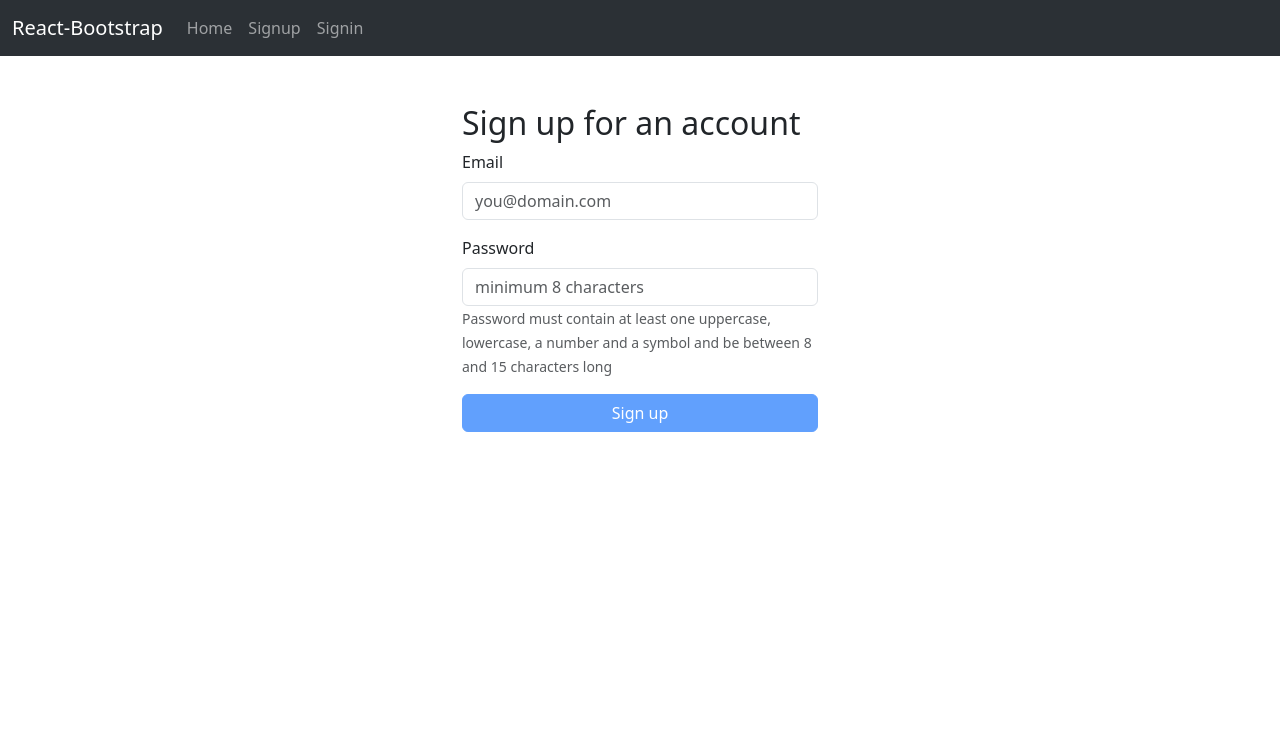
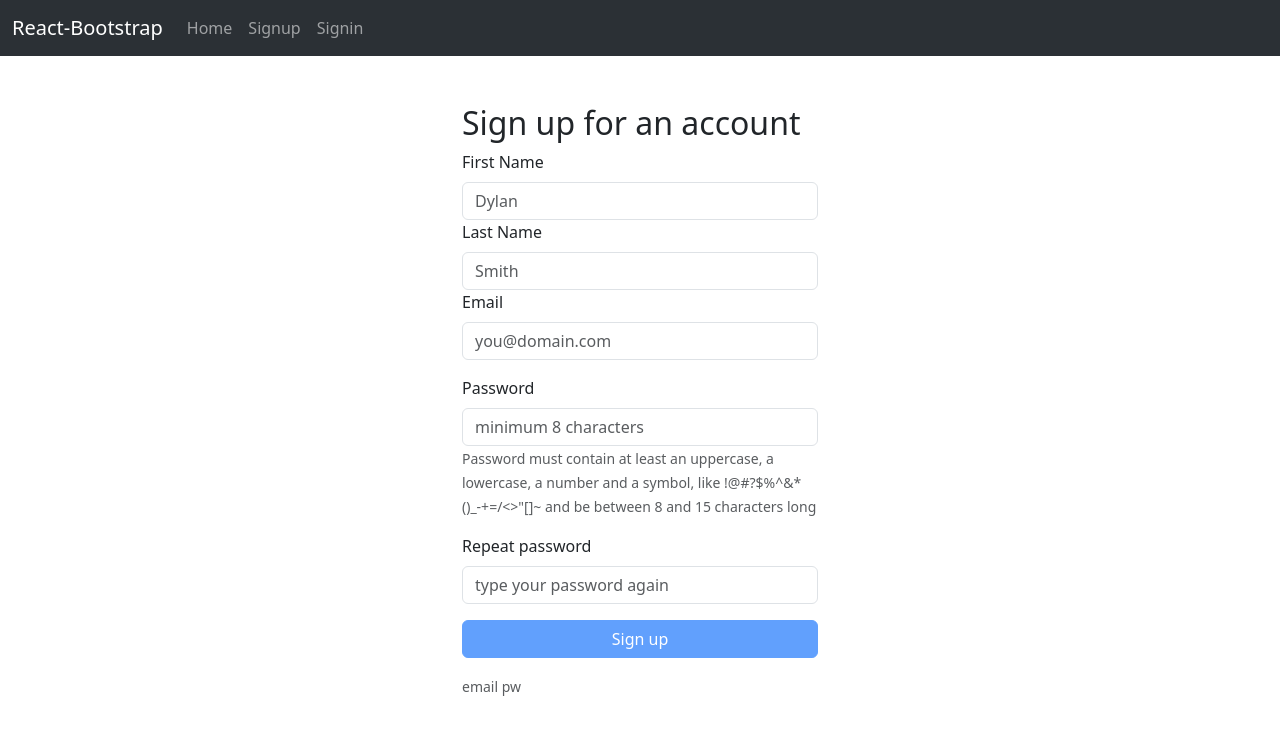
Before and after one commit to mujohannes/classproject24, a React (Vite) app in the folder app/: page /signup in a window 1280 px wide. Shown: the top 734 px of the page. Built offline with nearby package versions, Linux system fonts and the light colour scheme; no server answers.

Commit message:
updated signup form adding first and last and repeat password

```diff
--- a/app/src/pages/Signup.jsx
+++ b/app/src/pages/Signup.jsx
@@ -11,13 +11,18 @@ import { useState, useEffect } from "react"
 export function Signup ( props ) {
     const [ password, setPassword ] = useState('')
     const [ validpassword, setValidPassword ] = useState( false )
+    const [ email, setEmail ] = useState('')
+    const [ validEmail, setValidEmail ] = useState(false)
+    const [ password2, setPassword2 ] = useState('')
+    const [ firstName, setFirstName ] = useState( '' )
+    const [ lastName, setLastName ] = useState( '' )
 
     const navigate = useNavigate()
 
     const reqNumbers = "0123456789"
     const reqChars = "abcdefghijklmnopqrstuvwxyz"
     const reqCaps = "ABCDEFGHIJKLMNOPQRSTUVWXYZ"
-    const reqSymbols = "!@#?$%^&*()_-+="
+    const reqSymbols = "!@#?$%^&*()_-+=/<>\"[]~"
 
     const includesNumbers = () => {
         const numbersArray = reqNumbers.split('')
@@ -63,6 +68,14 @@ export function Signup ( props ) {
         })
         return result
     }
+    useEffect( () => {
+        // validate email
+        if(
+            (email.indexOf('@') > 0 && email.indexOf('@') < email.length-1 )
+            && (email.indexOf('.') > 0 && email.indexOf('.') < email.length-1 )
+        )
+        { setValidEmail( true ) }
+    }, [email])
 
     useEffect( () => {
         if(
@@ -97,11 +110,33 @@ export function Signup ( props ) {
                         <Form className="mt-4" onSubmit={ (event) => signUpUser(event) }>
                             <h2>Sign up for an account</h2>
                             <Form.Group>
+                                <Form.Label>First Name</Form.Label>
+                                <Form.Control
+                                    type="text"
+                                    placeholder="Dylan"
+                                    name="first"
+                                    value={ firstName }
+                                    onChange={ (event) => setFirstName(event.target.value) }
+                                />
+                            </Form.Group>
+                            <Form.Group>
+                                <Form.Label>Last Name</Form.Label>
+                                <Form.Control
+                                    type="text"
+                                    placeholder="Smith"
+                                    name="last"
+                                    value={ lastName }
+                                    onChange={ (event) => setLastName(event.target.value) }
+                                />
+                            </Form.Group>
+                            <Form.Group>
                                 <Form.Label>Email</Form.Label>
                                 <Form.Control
                                     type="email"
                                     placeholder="you@domain.com"
                                     name="email"
+                                    value={email}
+                                    onChange={ (event) => setEmail(event.target.value)}
                                 />
                             </Form.Group>
                             <Form.Group>
@@ -114,17 +149,33 @@ export function Signup ( props ) {
                                     onChange={ (event) => setPassword( event.target.value ) }
                                 />
                                 <Form.Text>
-                                    Password must contain at least one uppercase, lowercase, a number and a symbol and be between 8 and 15 characters long
+                                    Password must contain at least an uppercase, a lowercase, a number and a symbol, like {reqSymbols} and be between 8 and 15 characters long
                                 </Form.Text>
                             </Form.Group>
+                            <Form.Group>
+                                <Form.Label className="mt-3">Repeat password</Form.Label>
+                                <Form.Control
+                                    type="password"
+                                    placeholder="type your password again"
+                                    name="password2"
+                                    value={ password2 }
+                                    onChange={ (event) => setPassword2( event.target.value ) }
+                                />
+                            </Form.Group>
                             <Button
-                            type="submit"
-                            variant="primary"
-                            className="my-3 mx-auto d-block w-100"
-                            disabled = { (validpassword) ? false : true }
+                                type="submit"
+                                variant="primary"
+                                className="my-3 mx-auto d-block w-100"
+                                disabled = {
+                                    (validpassword
+                                         && validEmail
+                                         && password == password2 )
+                                    ? false : true
+                                }
                             >
                                 Sign up
                             </Button>
+                            <Form.Text>email {validEmail} pw {validpassword}</Form.Text>
                         </Form>
                     </Col>
                 </Row>
```
